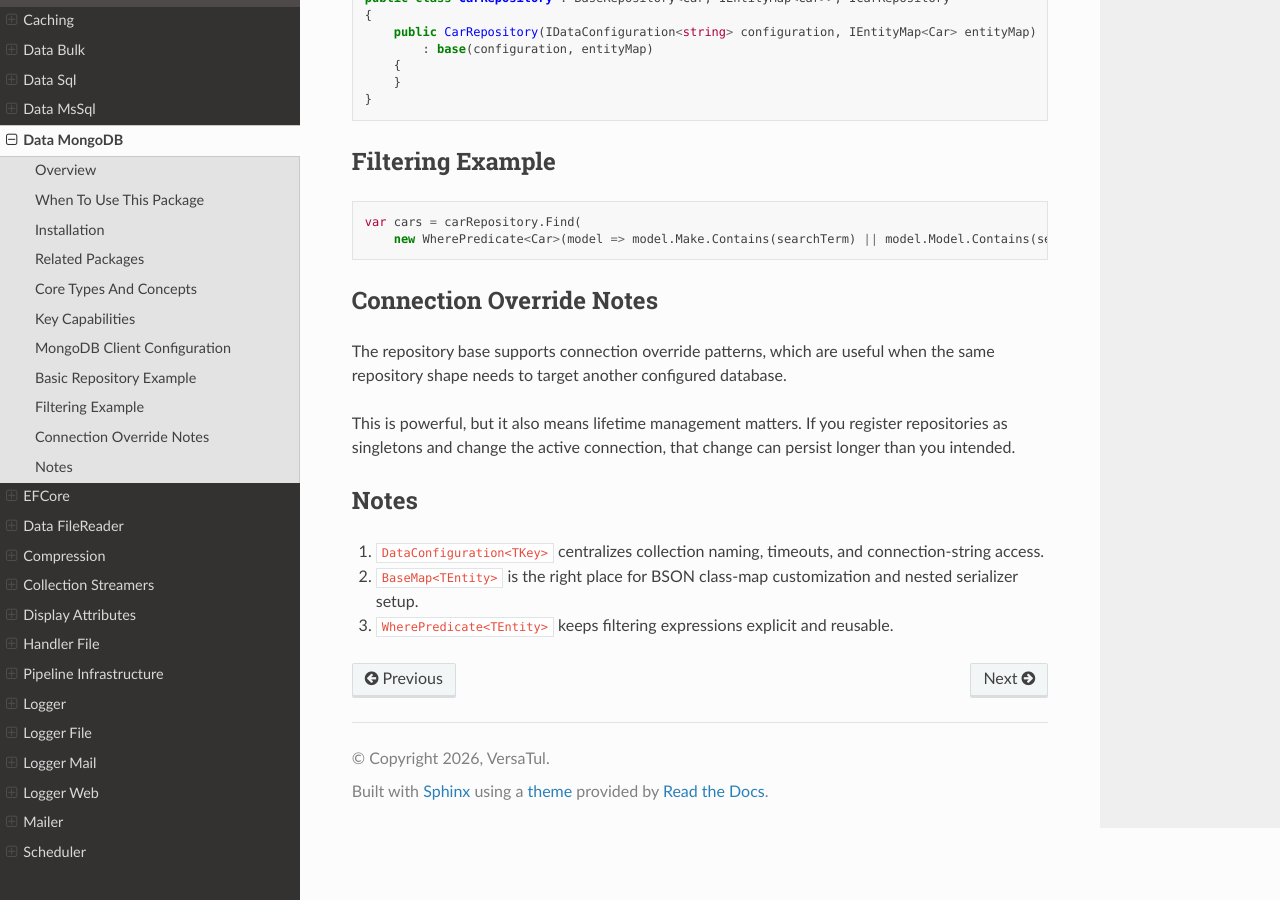
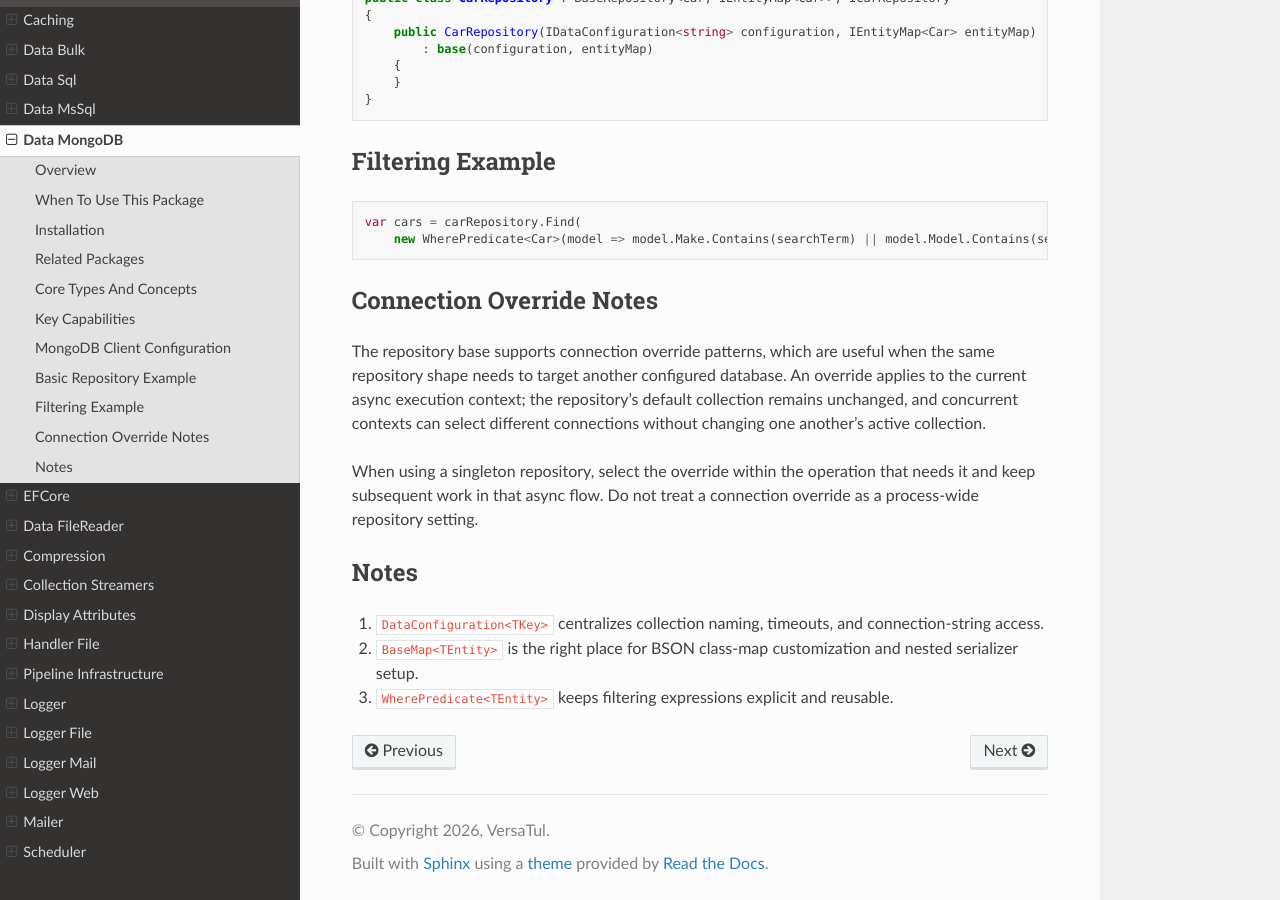
Before and after one commit to BjornWilliams/DocsVersaTul, a Sphinx documentation site: the page built from docs/source/mongodb.rst, in a window 1280 px wide and 900 px high, scrolled down 2619 px. Built offline with Sphinx 7.4.7 and the Read the Docs theme 3.1.0, drawn with Linux system fonts in a browser that asks for light colours.

Commit message:
Document MongoDB connection scope
AB#2909

AB#2905

```diff
--- a/docs/source/mongodb.rst
+++ b/docs/source/mongodb.rst
@@ -125,9 +125,9 @@ Filtering Example
 Connection Override Notes
 -------------------------
 
-The repository base supports connection override patterns, which are useful when the same repository shape needs to target another configured database.
+The repository base supports connection override patterns, which are useful when the same repository shape needs to target another configured database. An override applies to the current async execution context; the repository's default collection remains unchanged, and concurrent contexts can select different connections without changing one another's active collection.
 
-This is powerful, but it also means lifetime management matters. If you register repositories as singletons and change the active connection, that change can persist longer than you intended.
+When using a singleton repository, select the override within the operation that needs it and keep subsequent work in that async flow. Do not treat a connection override as a process-wide repository setting.
 
 Notes
 -----
```
